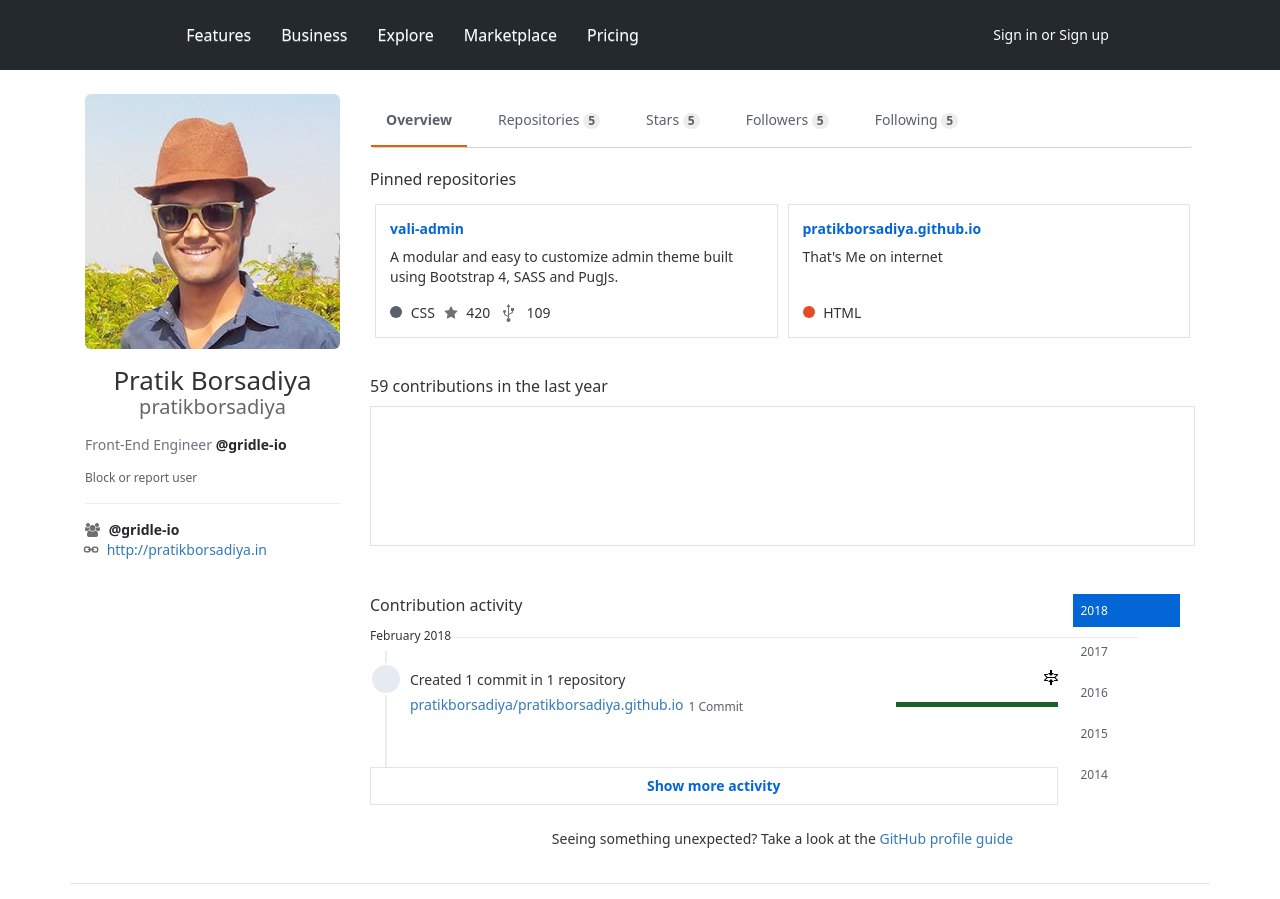
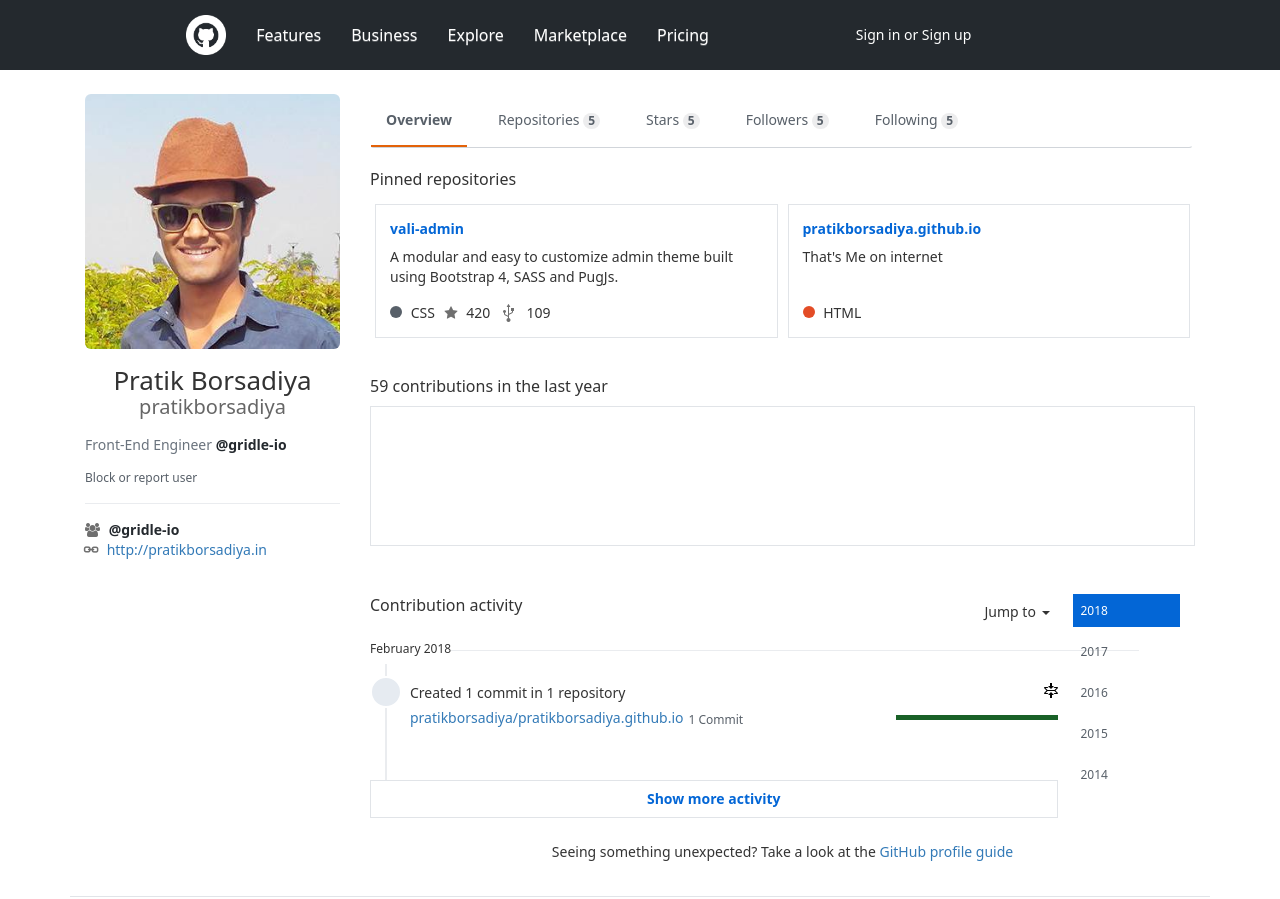
Before and after one commit to Mahi2396/git-profile, a website: page public_html/index.html in a window 1280 px wide. Shown: the top 899 px of the page. Drawn offline with nearby package versions, Linux system fonts and the light colour scheme.

Commit message:
1st commirt

```diff
--- a/public_html/css/common.css
+++ b/public_html/css/common.css
@@ -25,6 +25,7 @@
 .top-menu-container{
     width: 75%;
     margin: auto;
+    justify-content: space-between;
 }
 .b-block{
     display: block;
--- a/public_html/css/contributionActivity.css
+++ b/public_html/css/contributionActivity.css
@@ -132,3 +132,8 @@
     border: 1px #e1e4e8 solid;
     margin-bottom: 32px
 }
+.contribustion-title.margin-bottom:after {
+    content: '';
+    display: table;
+    clear: both;
+}
--- a/public_html/css/topHeader.css
+++ b/public_html/css/topHeader.css
@@ -16,7 +16,10 @@
     align-items: center;
     margin-bottom: 24px;
 }
-
+.top-menu-container {
+    display: flex;
+    align-items: center;
+}
 .small-profile-container{
     position: relative;
     top: 1px;
@@ -25,7 +28,15 @@
     align-items: center;
     display: flex;
 }
-
+.top-hear-menu ul{
+    display: flex;
+    align-items: center;
+}
+.gitHub-icon{
+    height: 40px;
+    width: 40px;
+    margin: 0 15px 0 15px;
+}
 .top-menu-style a{
     color: #fff;
     font-size: 16px;
@@ -36,8 +47,9 @@
     clear: both;
 }
 .right-top-header-menu .ul-menu-list li{
-    padding-top: 15px;
-    padding-bottom: 15px;
+    padding: 15px 0 15px 0;
+    float: left;
+    width: 121px;
 }
 .ul-menu-list{
     padding: 0;
--- a/public_html/index.html
+++ b/public_html/index.html
@@ -38,6 +38,9 @@
                 <div class="top-menu-container">
                     <div class="top-hear-menu pull-left">
                         <ul class="nav navbar-nav">
+                            <li class="top-menu-style hidden-xs">
+                                <img class="gitHub-icon" src="img/github_icon.png" alt="GitHub"/>
+                            </li>
                             <li class="top-menu-style">
                                 <a href="#">Features </a>
                             </li>
@@ -45,7 +48,7 @@
                                 <a href="#">Business</a>
                             </li>
                             <li class="top-menu-style">
-                                <a  href="#">Explore </a>
+                                <a href="#">Explore </a>
                             </li>
                             <li class="top-menu-style">
                                 <a href="#">Marketplace</a>
@@ -150,6 +153,7 @@
                     <div class="left-body-menu-container hidden-xs">
                         <nav class="navbar sub-navbar" id="navID">
                             <ul class="nav navbar-nav">
+
                                 <li class="sub-menu-style active-menu">
                                     <a href="#" title="Overview">Overview </a>
                                 </li>
@@ -238,19 +242,19 @@
                             <div class="contribustion-title margin-bottom">
                                 <span class="sub-title"> Contribution activity  </span>
 
-                                <!--                                <span class="pull-right">
+                                <span class="pull-right">
                                     <div class="dropdown">
                                         <span class="dropdown-toggle" type="button" data-toggle="dropdown">Jump to
                                             <span class="caret"></span></span>
                                         <ul class="dropdown-menu">
-                                                                            <li class="dropdown-header">First pull request</li>
+                                            <!--                                            <li class="dropdown-header">First pull request</li>
                                                                                         <li><a href="#">Fisrt issue</a></li>
                                                                                         <li><a href="#">First repository</a></li>
-                                                                            <li><a href="#">Joined GitHub</a></li>
+                                                                                        <li><a href="#">Joined GitHub</a></li>-->
 
                                         </ul>
                                     </div>
-                                                                </span>-->
+                                </span>
 
                             </div>
                             <div class="contribustion-detail-container">
```
Also changed, not shown: public_html/img/github_icon.png (added). Lines whose indentation alone changed are shown as unchanged.
